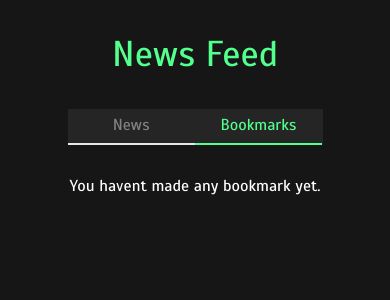
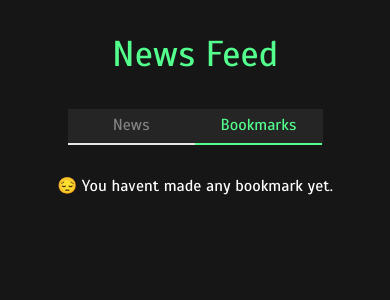
Before and after one commit to AmanamIsrael/vendease-news, a Next.js app: page /bookmarks in a window 390 px wide. Shown: the top 300 px of the page. Built offline with nearby package versions, Linux system fonts and the light colour scheme.

Commit message:
Feature: cleanup and Ui fixes on mobile

```diff
--- a/src/components/News/index.tsx
+++ b/src/components/News/index.tsx
@@ -14,7 +14,7 @@ interface iNewsComponentProps {
 
 export const News: React.FC<iNewsComponentProps> = ({ data, onBookMark, isbookmarked, onDelete }) => {
     return (
-        <div className='p-4 mb-[16px] bg-grey max-h-[200px] w-full gap-2 relative'>
+        <div className='p-4 mb-[16px] bg-grey min-h-[150px] h-max w-full gap-2 relative'>
             {/* <div className='w-full h-full'>
                 <Image src={data.urlToImage || ""} alt="news thumbnail" width={186.66} height={168} />
             </div> */}
--- a/src/pages/bookmarks.tsx
+++ b/src/pages/bookmarks.tsx
@@ -1,5 +1,5 @@
 import { NextPage } from 'next'
-import React, { useEffect } from 'react'
+import React from 'react'
 import { Bookmark } from '../components/Bookmark'
 import useNewsContext from '../hooks/useNewsContext'
 import MainLayout from '../layout/MainLayout'
@@ -15,7 +15,7 @@ const Bookmarks: NextPage = () => {
                         <Bookmark key={currBookmark.id} data={currBookmark} onDelete={() => deleteFromBookmarked(currBookmark.id)} />
                     ))
                 }
-            </> : <p className='text-center'>You havent made any bookmark yet.</p>}
+            </> : <p className='text-center'>😔 You havent made any bookmark yet.</p>}
         </MainLayout>
     )
 }
```
